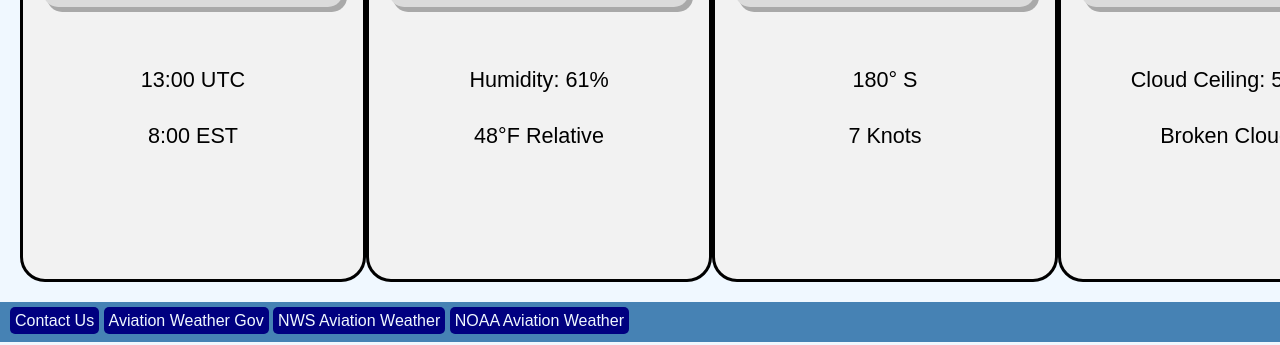
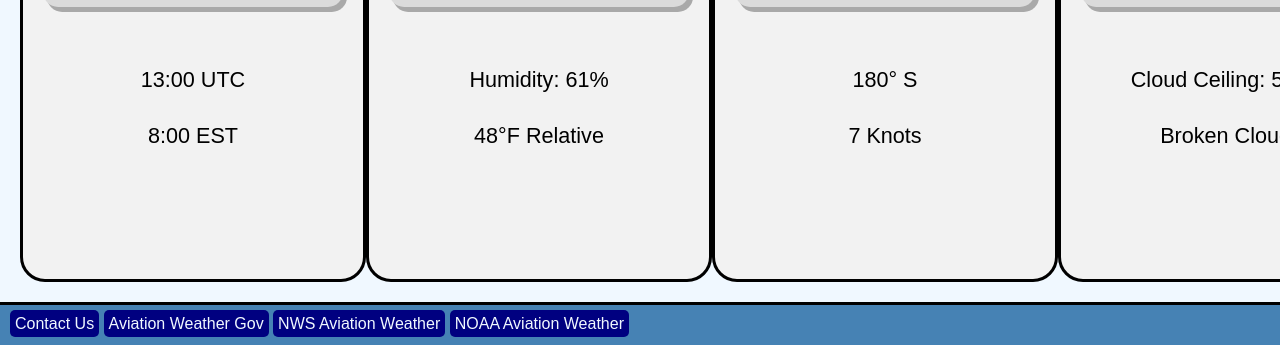
Before and after one commit to Codypat60/senior-project, a plain HTML site: page index.html in a window 1280 px wide. Shown: the part 563-908 px from the top of the page. Drawn offline with Linux system fonts and the light colour scheme.

Commit message:
Top border on footer content

```diff
--- a/style.css
+++ b/style.css
@@ -69,6 +69,7 @@ body {
     background-color: #4682B4;
     height: 20px;
     padding: 10px;
+    border-top: 3px solid black;
 }
 
 .footer-link {
```
